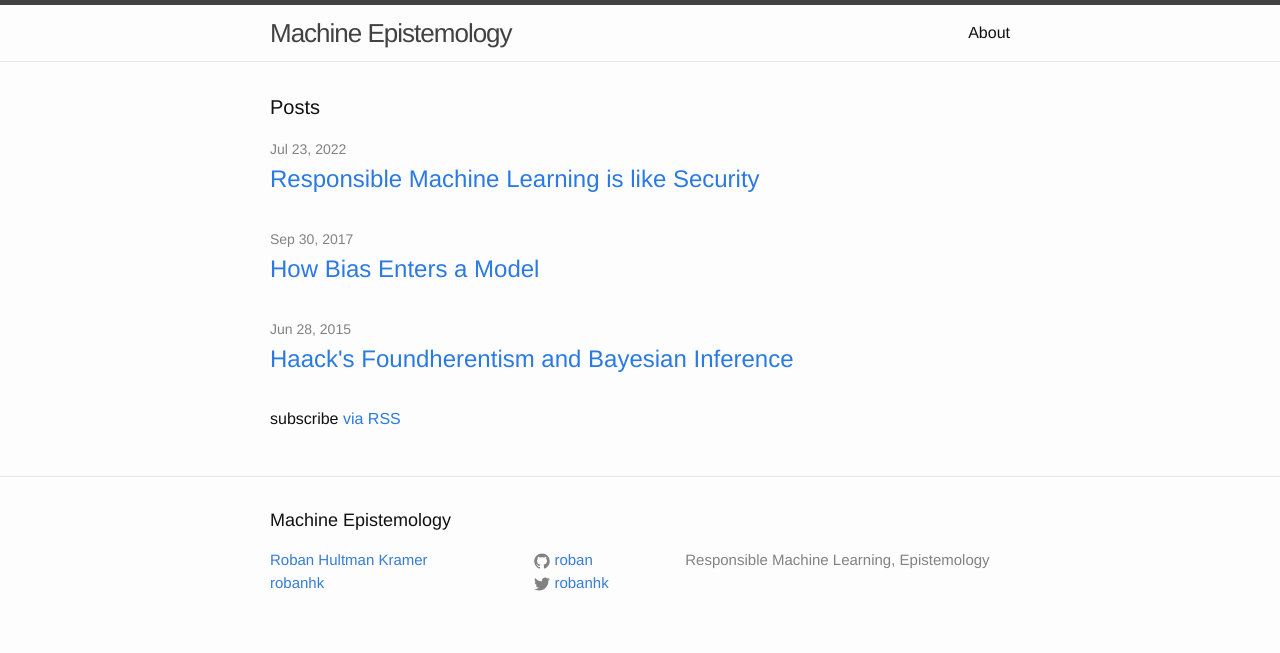
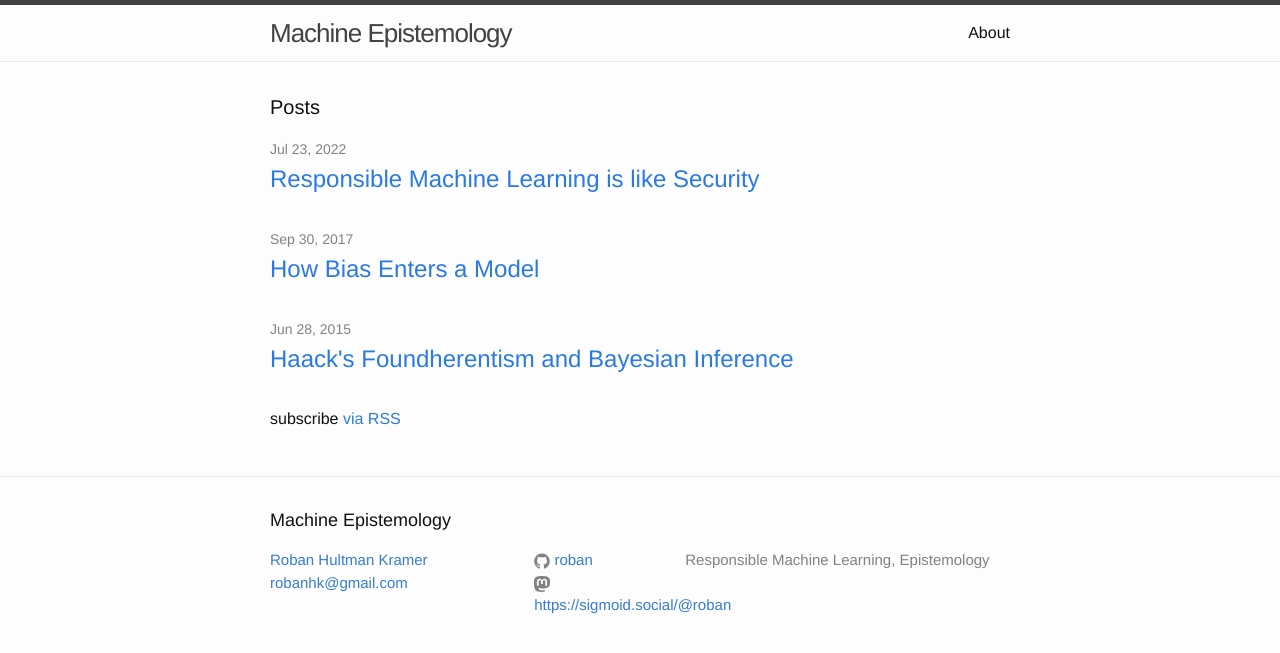
Before and after one commit to roban/machine-epistemology, a Jekyll site: the page built from index.html, in a window 1280 px wide. Shown: the top 653 px of the page. Built offline with Jekyll 4.4.1, drawn with Linux system fonts in a browser that asks for light colours.

Commit message:
Update about

```diff
--- a/_config.yml
+++ b/_config.yml
@@ -5,8 +5,9 @@
 baseurl: /machine-epistemology
 
 twitter_username: robanhk
+mastodon_url: https://sigmoid.social/@roban
 github_username: roban
-email: robanhk
+email: robanhk@gmail.com
 homepage: http://roban.github.io/
 
 # Build settings
--- a/_includes/footer.html
+++ b/_includes/footer.html
@@ -28,17 +28,14 @@
           </li>
           {% endif %}
 
-          {% if site.twitter_username %}
+          {% if site.mastodon_url %}
           <li>
-            <a href="https://twitter.com/{{ site.twitter_username }}">
-              <span class="icon  icon--twitter">
-                <svg viewBox="0 0 16 16">
-                  <path fill="#828282" d="M15.969,3.058c-0.586,0.26-1.217,0.436-1.878,0.515c0.675-0.405,1.194-1.045,1.438-1.809
-                  c-0.632,0.375-1.332,0.647-2.076,0.793c-0.596-0.636-1.446-1.033-2.387-1.033c-1.806,0-3.27,1.464-3.27,3.27 c0,0.256,0.029,0.506,0.085,0.745C5.163,5.404,2.753,4.102,1.14,2.124C0.859,2.607,0.698,3.168,0.698,3.767 c0,1.134,0.577,2.135,1.455,2.722C1.616,6.472,1.112,6.325,0.671,6.08c0,0.014,0,0.027,0,0.041c0,1.584,1.127,2.906,2.623,3.206 C3.02,9.402,2.731,9.442,2.433,9.442c-0.211,0-0.416-0.021-0.615-0.059c0.416,1.299,1.624,2.245,3.055,2.271 c-1.119,0.877-2.529,1.4-4.061,1.4c-0.264,0-0.524-0.015-0.78-0.046c1.447,0.928,3.166,1.469,5.013,1.469 c6.015,0,9.304-4.983,9.304-9.304c0-0.142-0.003-0.283-0.009-0.423C14.976,4.29,15.531,3.714,15.969,3.058z"/>
-                </svg>
+            <a href="{{ site.mastodon_url}}">
+              <span class="icon icon--mastodon">
+                <svg viewBox="0 0 16 16" width="16" height="16"><path fill="#828282" d="M 15.659 9.592 C 15.424 10.72 13.553 11.956 11.404 12.195 C 10.283 12.32 9.18 12.434 8.003 12.384 C 6.079 12.302 4.56 11.956 4.56 11.956 C 4.56 12.13 4.572 12.297 4.595 12.452 C 4.845 14.224 6.478 14.33 8.025 14.379 C 9.586 14.429 10.976 14.02 10.976 14.02 L 11.04 15.337 C 11.04 15.337 9.948 15.884 8.003 15.984 C 6.93 16.039 5.598 15.959 4.047 15.576 C 0.683 14.746 0.104 11.4 0.015 8.006 C -0.012 6.998 0.005 6.048 0.005 5.253 C 0.005 1.782 2.443 0.765 2.443 0.765 C 3.672 0.238 5.782 0.017 7.975 0 L 8.029 0 C 10.221 0.017 12.332 0.238 13.561 0.765 C 13.561 0.765 15.999 1.782 15.999 5.253 C 15.999 5.253 16.03 7.814 15.659 9.592 Z M 13.124 5.522 L 13.124 9.725 L 11.339 9.725 L 11.339 5.646 C 11.339 4.786 10.951 4.35 10.175 4.35 C 9.317 4.35 8.887 4.867 8.887 5.891 L 8.887 8.124 L 7.113 8.124 L 7.113 5.891 C 7.113 4.867 6.683 4.35 5.825 4.35 C 5.049 4.35 4.661 4.786 4.661 5.646 L 4.661 9.725 L 2.876 9.725 L 2.876 5.522 C 2.876 4.663 3.111 3.981 3.582 3.476 C 4.067 2.971 4.703 2.712 5.493 2.712 C 6.406 2.712 7.098 3.039 7.555 3.695 L 8 4.39 L 8.445 3.695 C 8.902 3.039 9.594 2.712 10.507 2.712 C 11.297 2.712 11.933 2.971 12.418 3.476 C 12.889 3.981 13.124 4.663 13.124 5.522 Z" style="stroke:none;stroke-miterlimit:10;fill-rule:evenodd;"/></svg>
               </span>
 
-              <span class="username">{{ site.twitter_username }}</span>
+              <span class="username">{{ site.mastodon_url }}</span>
             </a>
           </li>
           {% endif %}
```
